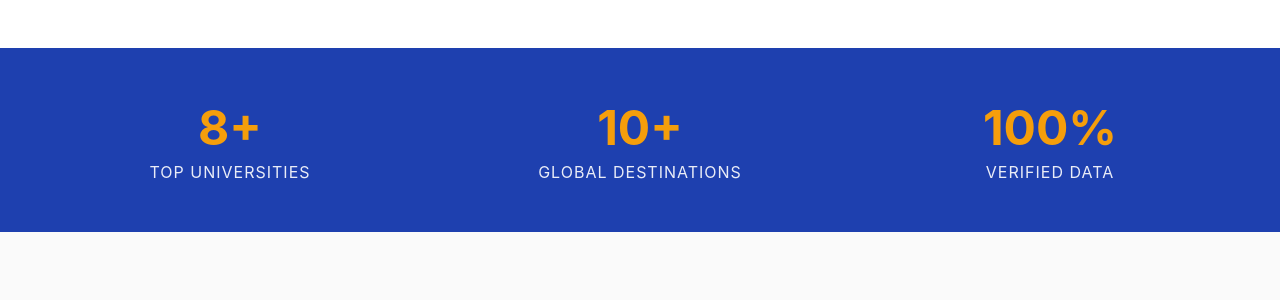
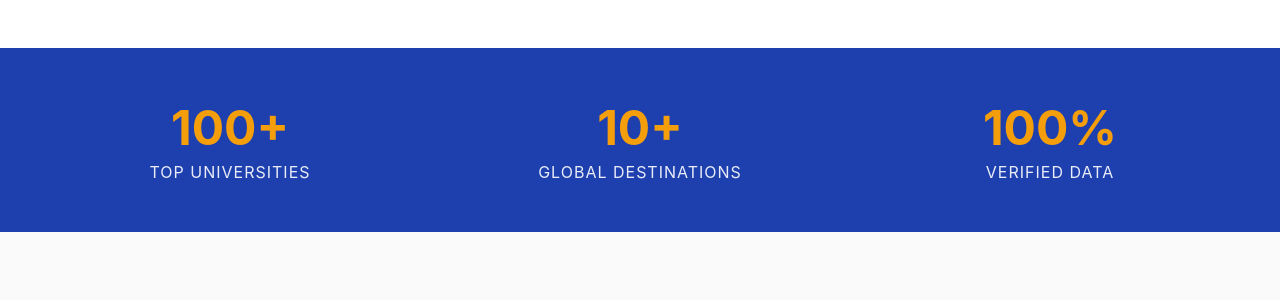
Before and after one commit to antoniovn96/vidyavantage.github.io, a Jekyll site: the page built from index.md, in a window 1280 px wide and 900 px high, scrolled down 697 px. Shown: the part 162-462 px from the top of the window. Built offline with Jekyll 4.4.1, drawn with Linux system fonts in a browser that asks for light colours.

Commit message:
Update index.md

```diff
--- a/index.md
+++ b/index.md
@@ -243,7 +243,7 @@
 <div class="stats-container">
   <div class="stats-grid">
     <div>
-      <div class="stat-number">8+</div>
+      <div class="stat-number">100+</div>
       <div class="stat-label">Top Universities</div>
     </div>
     <div>
```
